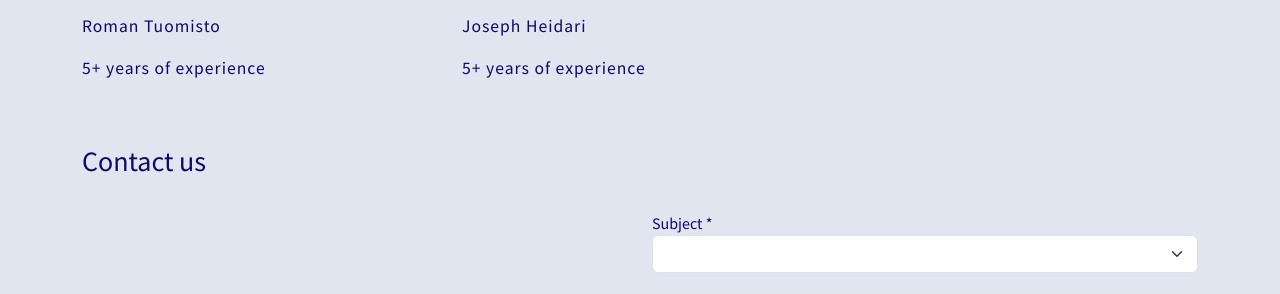
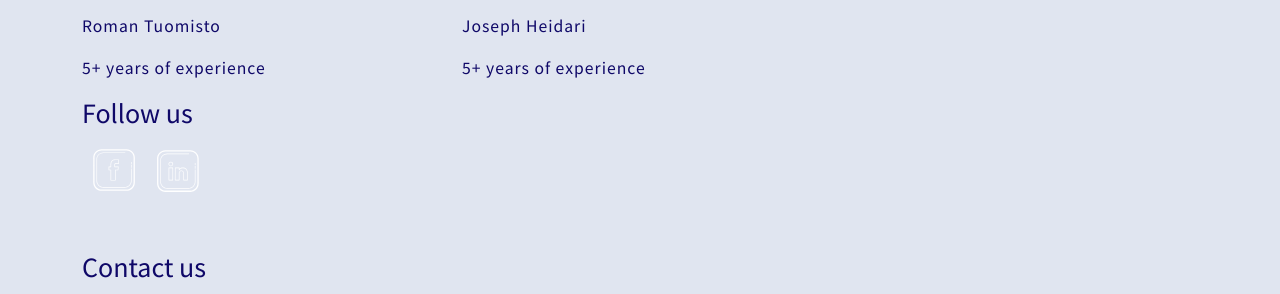
Before and after one commit to DevDesignRT/devdesign, a Gatsby site: page /contact in a window 1280 px wide. Shown: the part 643-937 px from the top of the page. Built offline with nearby package versions, Linux system fonts and the light colour scheme; Gatsby itself is replaced by a stand-in of ours.

Commit message:
move links

```diff
--- a/src/pages/contact.tsx
+++ b/src/pages/contact.tsx
@@ -42,7 +42,11 @@ const Contact: FC = () => {
               return (
                 <div className="col-12 col-md-4" key={member.avatar.src}>
                   <div className="col-md-3">
-                    <Picture src={member.avatar.src} alt={member.avatar.alt} sources={member.avatar.sources} />
+                    <Picture
+                      src={member.avatar.src}
+                      alt={member.avatar.alt}
+                      sources={member.avatar.sources}
+                    />
                   </div>
                   <div className="col-md-9">
                     <h4>{member.information.jobTitle}</h4>
@@ -52,6 +56,8 @@ const Contact: FC = () => {
                 </div>
               );
             })}
+            <h3>Follow us</h3>
+            <SocialLinks />
           </div>
           <div className="row mt-5">
             <div className="col-12">
@@ -66,7 +72,6 @@ const Contact: FC = () => {
             </div>
             <div className="col-md-6">
               <ContactForm />
-              <SocialLinks />
             </div>
           </div>
         </div>
```
